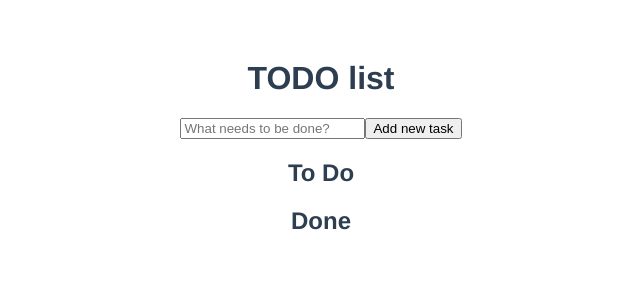
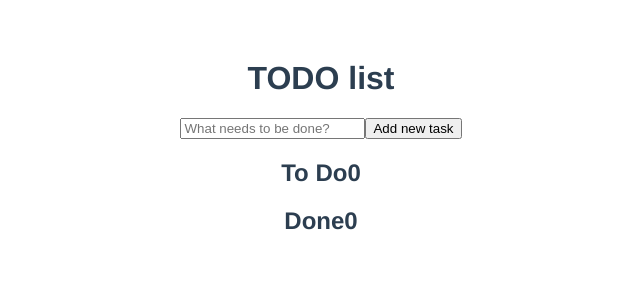
Before and after one commit to irina-tim/todo-list, a Vue app: page / in a window 1280 px wide. Shown: the top 300 px of the page, without its empty margins (319-959 px from the left). Built offline with nearby package versions, Linux system fonts and the light colour scheme.

Commit message:
feat: add lists counters

```diff
--- a/src/components/TodoList.vue
+++ b/src/components/TodoList.vue
@@ -8,7 +8,10 @@
       </form>
     </header>
     <div class="list">
-      <h2 class="list__header">To Do</h2>
+      <h2 class="list__header">
+        <span class="list__header-title">To Do</span>
+        <span class="list__header-counter">{{ todos.length }}</span>
+      </h2>
       <ul class="list__container">
         <li class="list__element" v-for="(todo, i) in todos" :key="todo.id">
           <input class="list__element-checkbox" type="checkbox" v-on:change="mark(i, true)">
@@ -18,7 +21,10 @@
       </ul>
     </div>
     <div class="list">
-      <h2 class="list__header">Done</h2>
+      <h2 class="list__header">
+        <span class="list__header-title">Done</span>
+        <span class="list__header-counter">{{ completed.length }}</span>
+      </h2>
       <ul class="list__container">
         <li class="list__element" v-for="(todo, i) in completed" :key="todo.id">
           <input class="list__element-checkbox" type="checkbox" v-on:change="mark(i, false)" checked>
```
